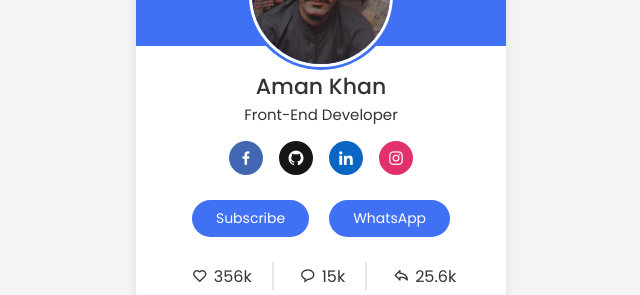
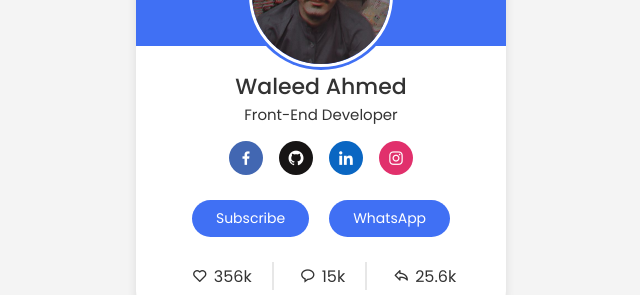
Before and after one commit to Waleed1123/Profile-Card-UI, a plain HTML site: page index.html in a window 1280 px wide. Shown: the part 290-585 px from the top of the page, 319-959 px from the left. Drawn offline with nearby package versions, Linux system fonts and the light colour scheme.

Commit message:
Name Changed

```diff
--- a/index.html
+++ b/index.html
@@ -15,7 +15,7 @@
             <img src="./Profile.jpg" alt="" class="profile-img">
         </div>
         <div class="text-data">
-            <snap class="name">Aman Khan</snap>
+            <snap class="name">Waleed Ahmed</snap>
             <span class="job">Front-End Developer</span>
         </div>
         <div class="media-buttons">
```
